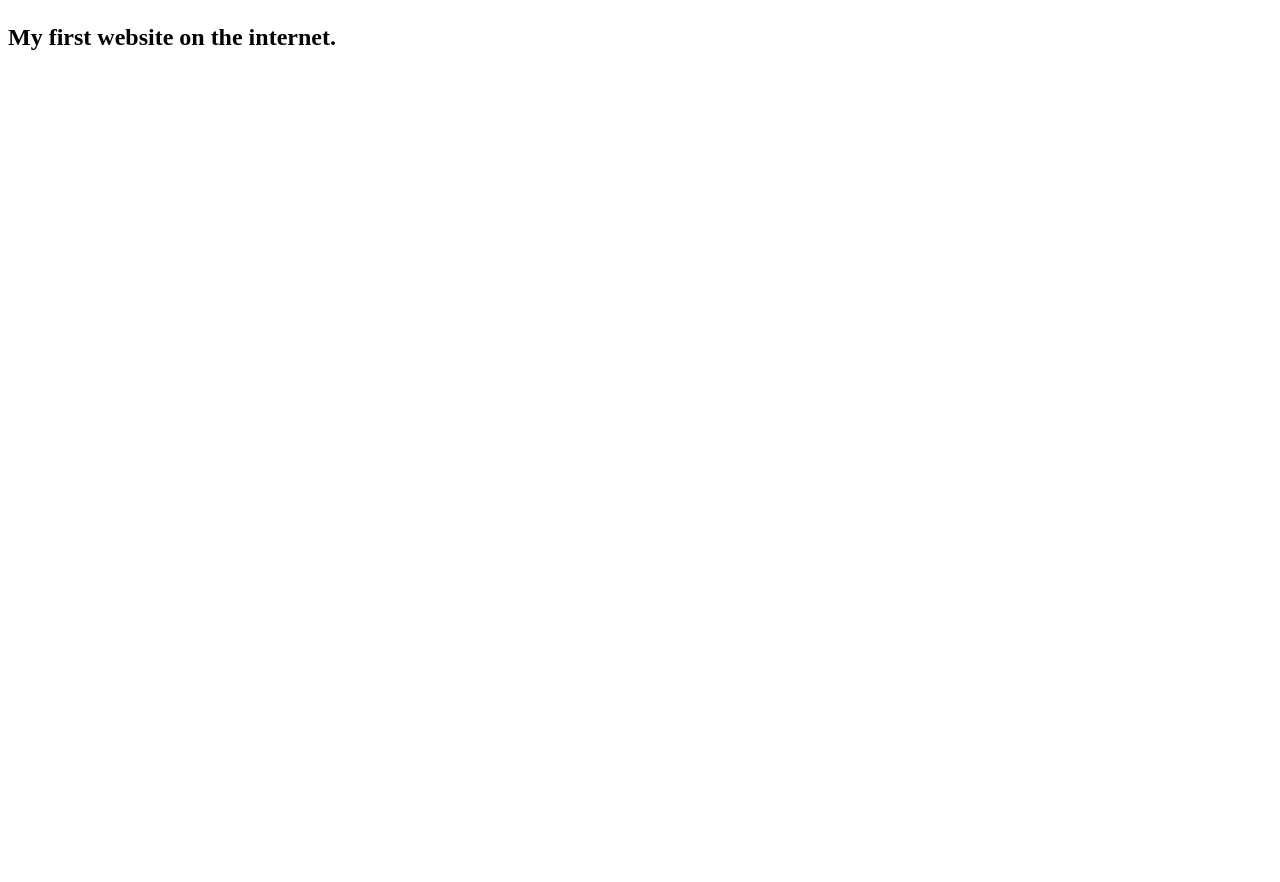
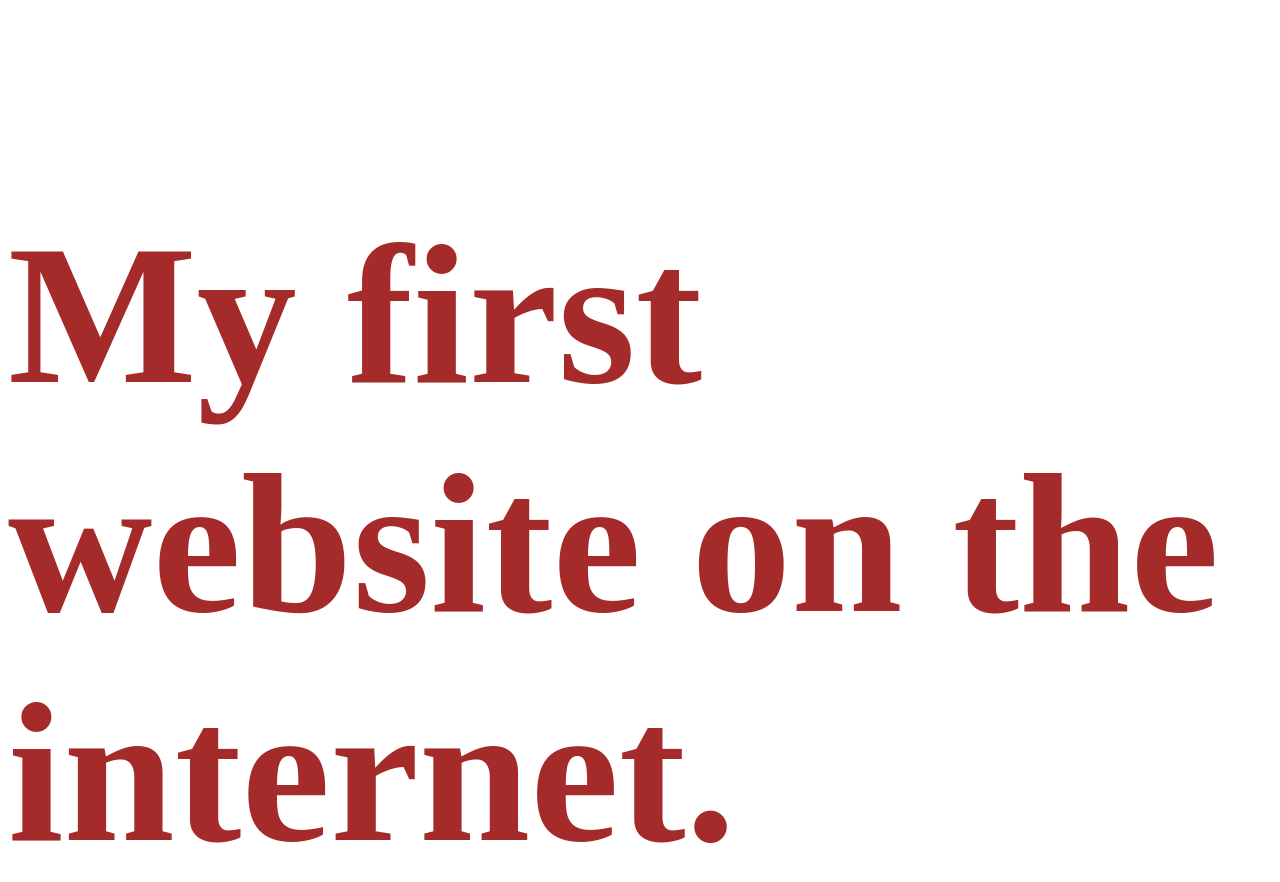
Before and after one commit to nrjivan/personal-website, a plain HTML site: page index.html in a window 1280 px wide. Before the commit the page ends 800 px from the top, so only its background shows below. Drawn offline with Linux system fonts and the light colour scheme.

Commit message:
changed font color header

```diff
--- a/index.html
+++ b/index.html
@@ -4,8 +4,9 @@
 
     <style>
         .header {
-            font-size: x-large;
+            font-size: 200px;
             font-weight: bold;
+            color: brown;
         }
     </style>
 </head>
```
